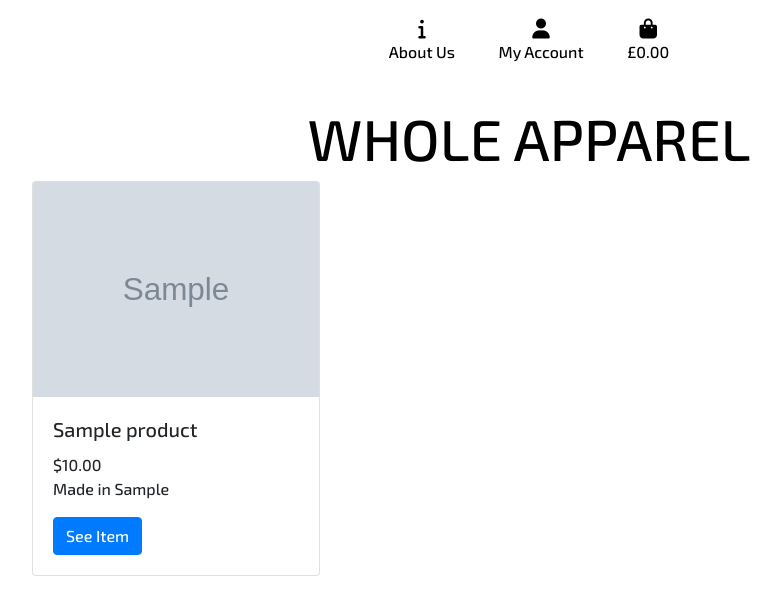
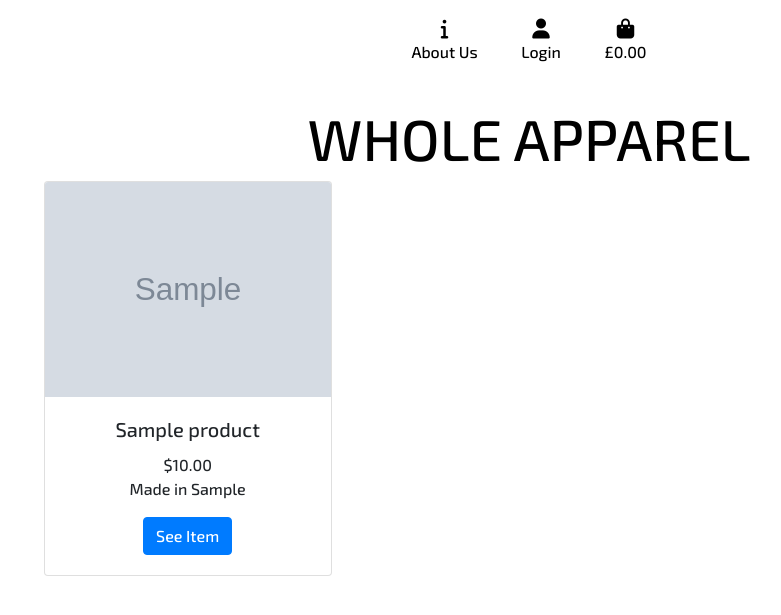
Before and after one commit to harrypars0ns/milestone-4, a Django app: page /products/ in a window 1280 px wide. Shown: the top 615 px of the page, without its empty margins (111-892 px from the left). Run offline with Django 3.2, Linux system fonts and the light colour scheme; tables that the repository leaves empty hold one stand-in row (values such as "Sample post"); grey boxes marked "Sample" are stand-in pictures; some libraries are stand-ins or nearby versions.

Commit message:
Added usepersonalised username to replace MyAccount// Cropped images and added margin to cards

```diff
--- a/home/templates/home/index.html
+++ b/home/templates/home/index.html
@@ -18,7 +18,7 @@
                 </h1>
                 <div class="my-5">
                     <h4>
-                        <a href="" class="get-products-button btn btn-lg rounded-0 text-uppercase py-3 exo">Change the World</a>
+                        <a href="{% url 'products' %}" class="get-products-button btn btn-lg rounded-0 text-uppercase py-3 exo">Change the World</a>
                     </h4>
                 </div>
             </div>
--- a/products/templates/products/products.html
+++ b/products/templates/products/products.html
@@ -7,22 +7,27 @@
 {% endblock %} {% block content %}
 <div class="container">
   <div class="row">
-    <div class="col">
-      {% for product in products %}
+    {% for product in products %}
+    <div class="card-container col-sm-12 col-md-6 col-lg-4">
       <div class="card" style="width: 18rem;">
-        <img class="card-img-top" src="{{ product.image.url }}" alt="{{ product.name }}" />
+        <img
+          class="card-img-top"
+          src="{{ product.image.url }}"
+          alt="{{ product.name }}"
+        />
         <div class="card-body">
           <h5 class="card-title">{{ product.name }}</h5>
           <p class="card-text">
             ${{ product.price }}
-            <br>
+            <br />
             Made in {{ product.nation_of_origin }}
           </p>
           <a href="#" class="btn btn-primary">See Item</a>
         </div>
       </div>
+    </div>
       {% endfor %}
-    </div>
+
   </div>
 </div>
 {% endblock %}
--- a/static/css/base.css
+++ b/static/css/base.css
@@ -43,6 +43,15 @@ body {
     color: white;
 }
 
+.card-container {
+    text-align: center;
+}
+
+.card {
+    display: inline-block;
+    margin-bottom: 10px;
+}
+
 .text-black {
     color: #000 !important;
 }
--- a/templates/base.html
+++ b/templates/base.html
@@ -39,7 +39,11 @@
                         <a class="text-black nav-link" href="#" id="user-options" data-toggle="dropdown" aria-haspopup="true" aria-expanded="false">
                             <div class="text-center">
                                 <div><i class="fas fa-user fa-lg"></i></div>
-                                <p class="my-0">My Account</p>
+                                {% if request.user.is_authenticated %}
+                                    <p class="my-0">{{ request.user.username }}</p>
+                                {% else %}
+                                    <p class="my-0">Login</p>
+                                {% endif %}
                             </div>
                         </a>
                         <div class="dropdown-menu border-0">
```
Also changed, not shown: media/bolivian-pants.jpg, media/british-cap.jpg, media/hat-and-scarf.jpg, 3 other files.
